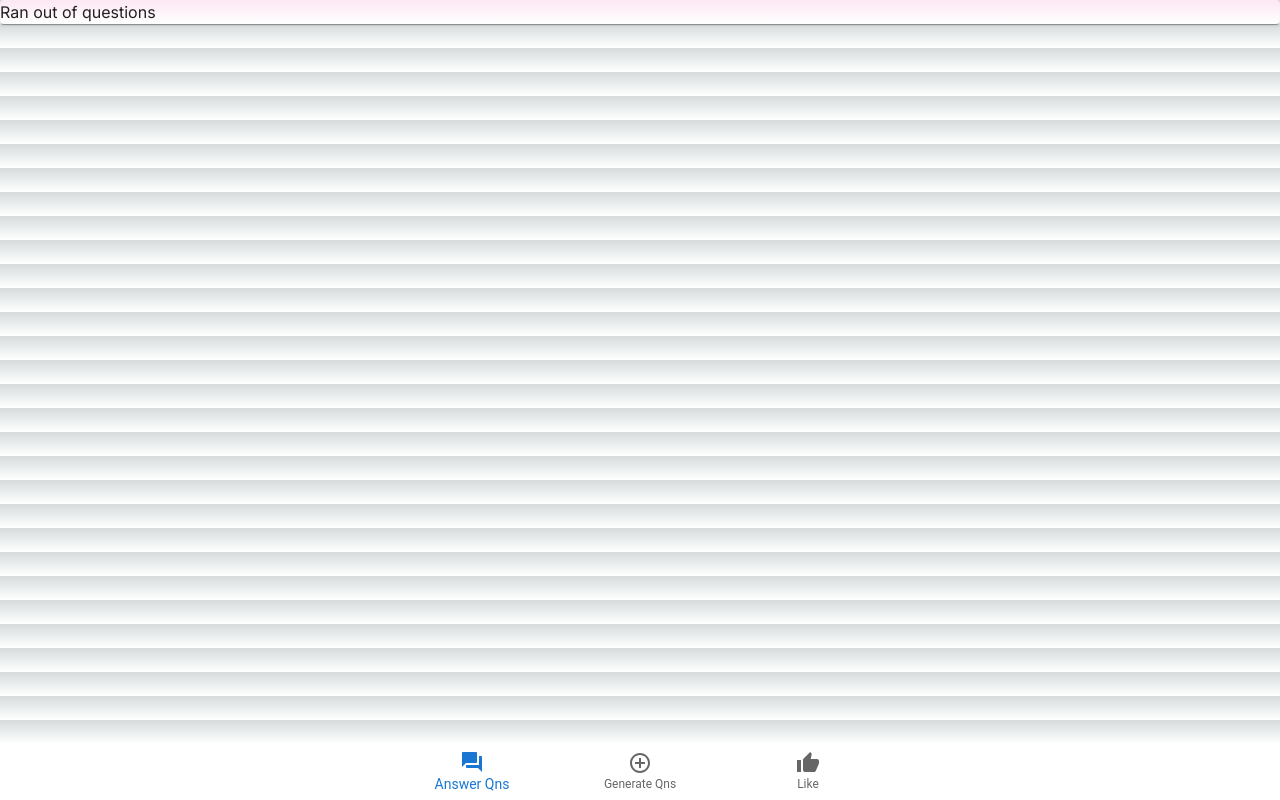
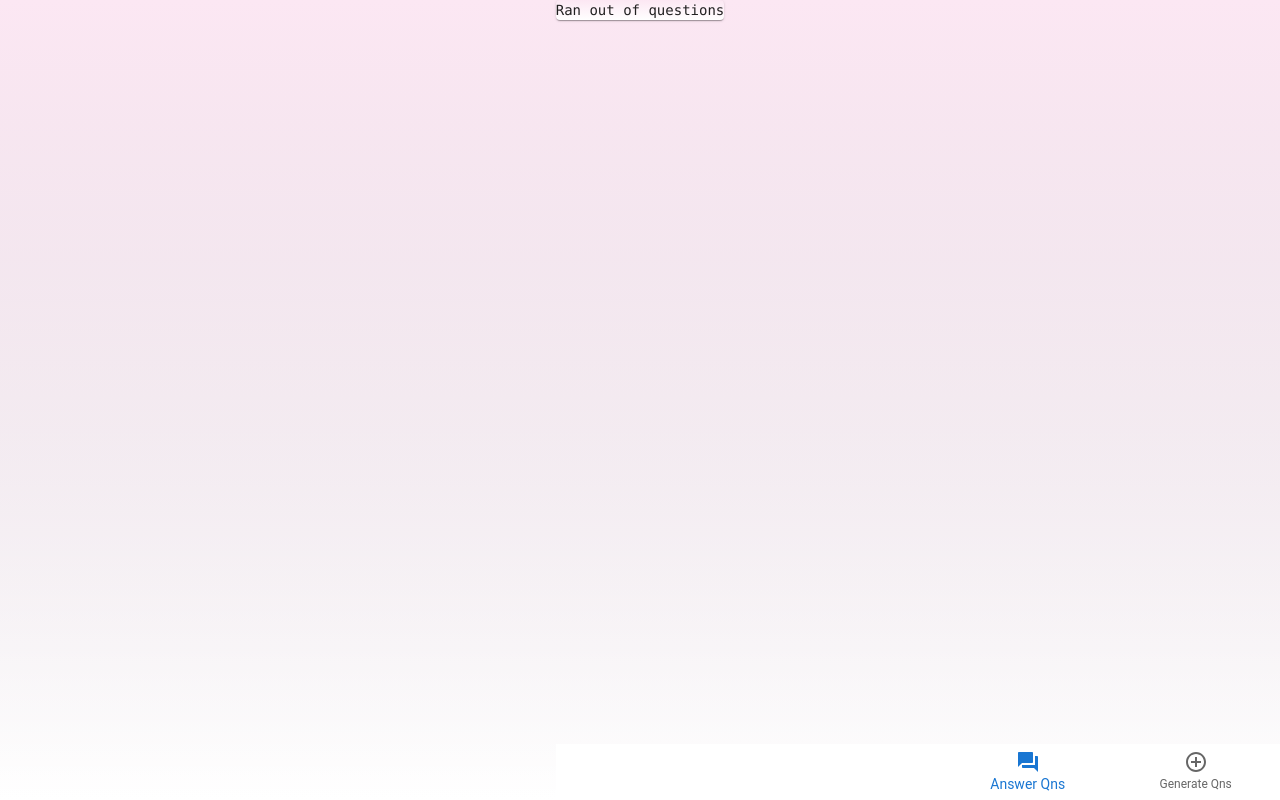
Before and after one commit to moroha29/HackAndRollFE, a Next.js app: page /question in a window 1280 px wide. Built offline with nearby package versions, Linux system fonts and the light colour scheme; no server answers.

Commit message:
some css changes

```diff
--- a/app/dashboard/page.tsx
+++ b/app/dashboard/page.tsx
@@ -54,7 +54,15 @@ const ResultsPage = () => {
     }
 
     if (questions.length === 0) {
-        return <Card sx={{ margin: '20px', padding: '20px' }}><Typography variant="h4">Ran out of questions</Typography></Card>;
+        return (
+                <main className="flex bg-gradient-to-b from-pink-100 min-h-screen flex-col items-center justify-between">
+                    <div className="z-10 items-center min-w-screen justify-between font-mono text-sm lg:flex">
+
+            <div className="bg-gradient-to-b from-pink-100 grid grid-cols-1 gap-1 xl:grid-cols-2">
+        <Card sx={{ margin: '20px', padding: '20px' }}><Typography variant="h4">Ran out of questions</Typography></Card>;
+        </div>
+        </div> </main>
+        )
     }
 
     return (
--- a/app/generate/page.tsx
+++ b/app/generate/page.tsx
@@ -89,13 +89,13 @@ export default function SimpleBottomNavigation() {
 
     return (
 
-        <div className='bg-black h-screen'>
+        <div className='bg-gradient-to-b from-pink-100 h-screen'>
 
         <main className="flex flex-col items-center justify-between pt-10 py-2">
         <div className="z-10 items-center justify-between font-mono text-sm lg:flex">
 
         <div>
-        <Card className="bg-gradient-to-b from-pink-100">
+        <Card className="bg-gradient-to-b from-pink-100" >
                     <Box sx={{ width: "80%", justifyContent: "centre", alignItems: 'center', margin:"auto", marginTop :"10px"}} className="from-blue-300 flex flex-col items-center justify-between">
 
                         <Box component="form" onSubmit={handleSubmitQuestion} className="from-blue-300">
--- a/app/question/page.tsx
+++ b/app/question/page.tsx
@@ -86,12 +86,15 @@ const ResultsPage = () => {
     } else {
 
         return (
+            <main className="flex bg-gradient-to-b from-pink-100 min-h-screen flex-col items-center justify-between">
+                    <div className="z-10 items-center min-w-screen justify-between font-mono text-sm lg:flex">
+
             <div>
             <Card className="bg-gradient-to-b from-pink-100"><h1>Ran out of questions</h1></Card>
                 <Box sx={{ width: "100%" }} className="fixed z-10 bottom-0">
                     <Navbar />
                 </Box>
-            </div>);
+            </div></div> </main>);
 
     }
 };
```
